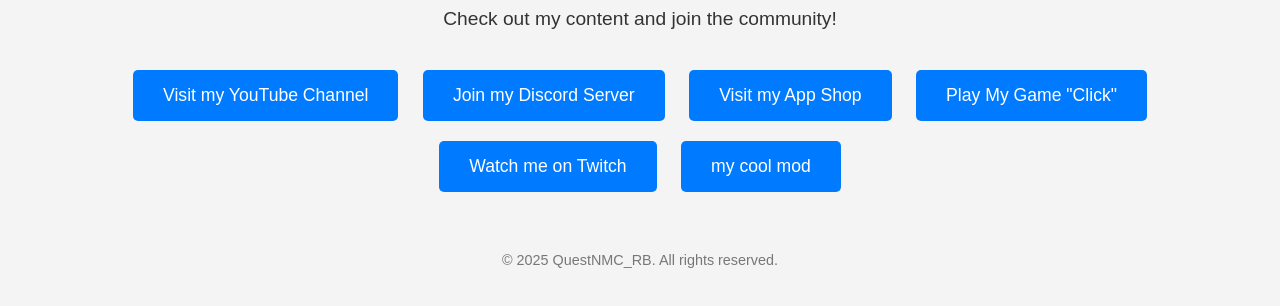
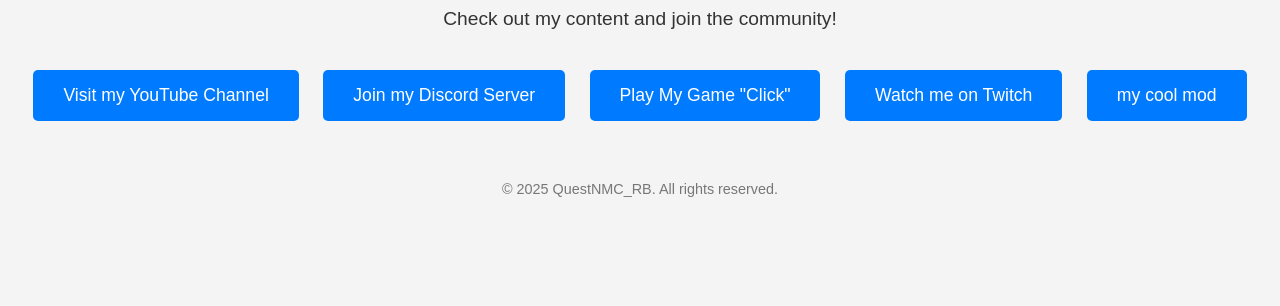
Before and after one commit to QuestNMCRB/website, a plain HTML site: page index.html in a window 1280 px wide. Shown: the part 134-440 px from the top of the page. Drawn offline with Linux system fonts and the light colour scheme.

Commit message:
Update index.html

```diff
--- a/index.html
+++ b/index.html
@@ -19,7 +19,6 @@
             <div class="links">
                 <a class="button" href="https://www.youtube.com/@QuestNMC_RB" target="_blank">Visit my YouTube Channel</a>
                 <a class="button" href="https://discord.gg/GytnX9vu" target="_blank">Join my Discord Server</a>
-                <a class="button" href="https://discord.com/channels/1084010288975720493/shop" target="_blank">Visit my App Shop</a>
                 <a class="button" href="https://questnmark.com/games/click/" target="_blank">Play My Game "Click"</a>
                 <a class="button" href="https://www.twitch.tv/questnmark69" target="_blank">Watch me on Twitch</a>
                 <a class="button" href="https://legacy.curseforge.com/minecraft/modpacks/adventure-of-time" target="_blank">my cool mod</a>
```
